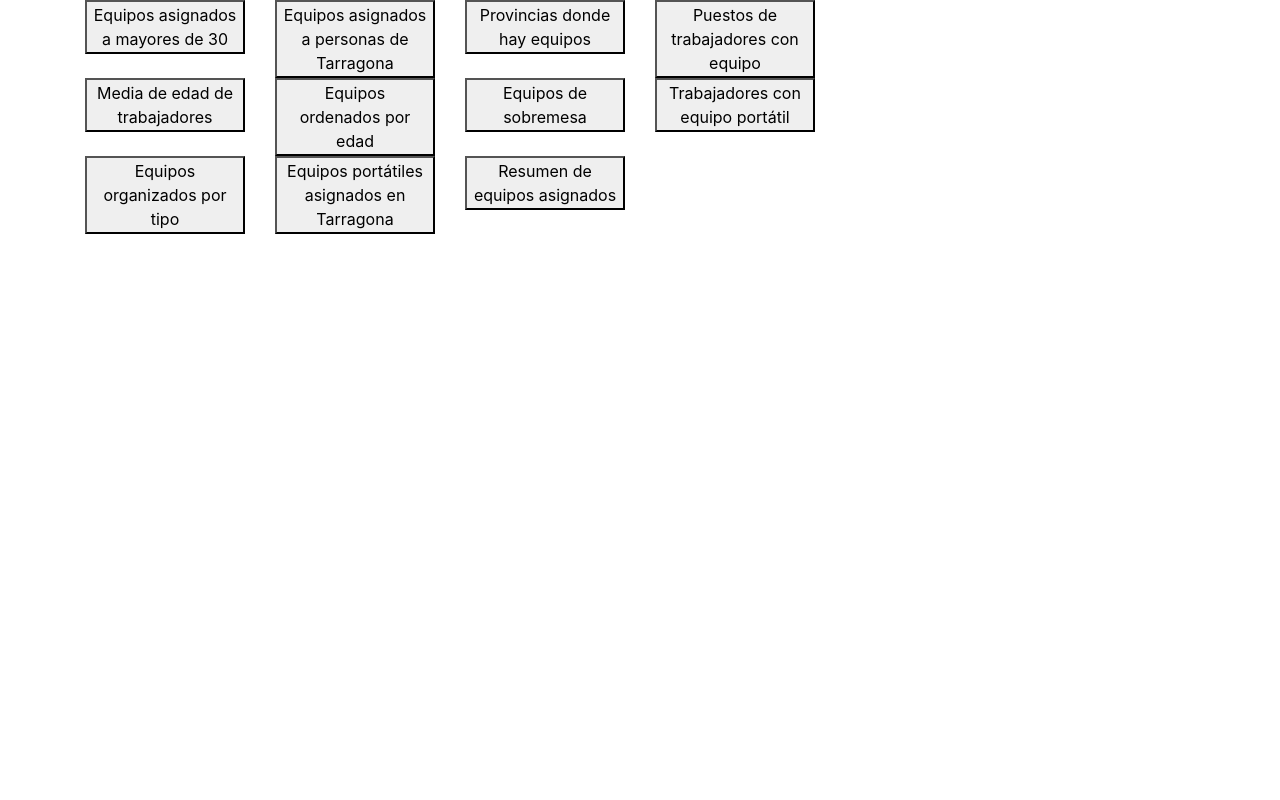
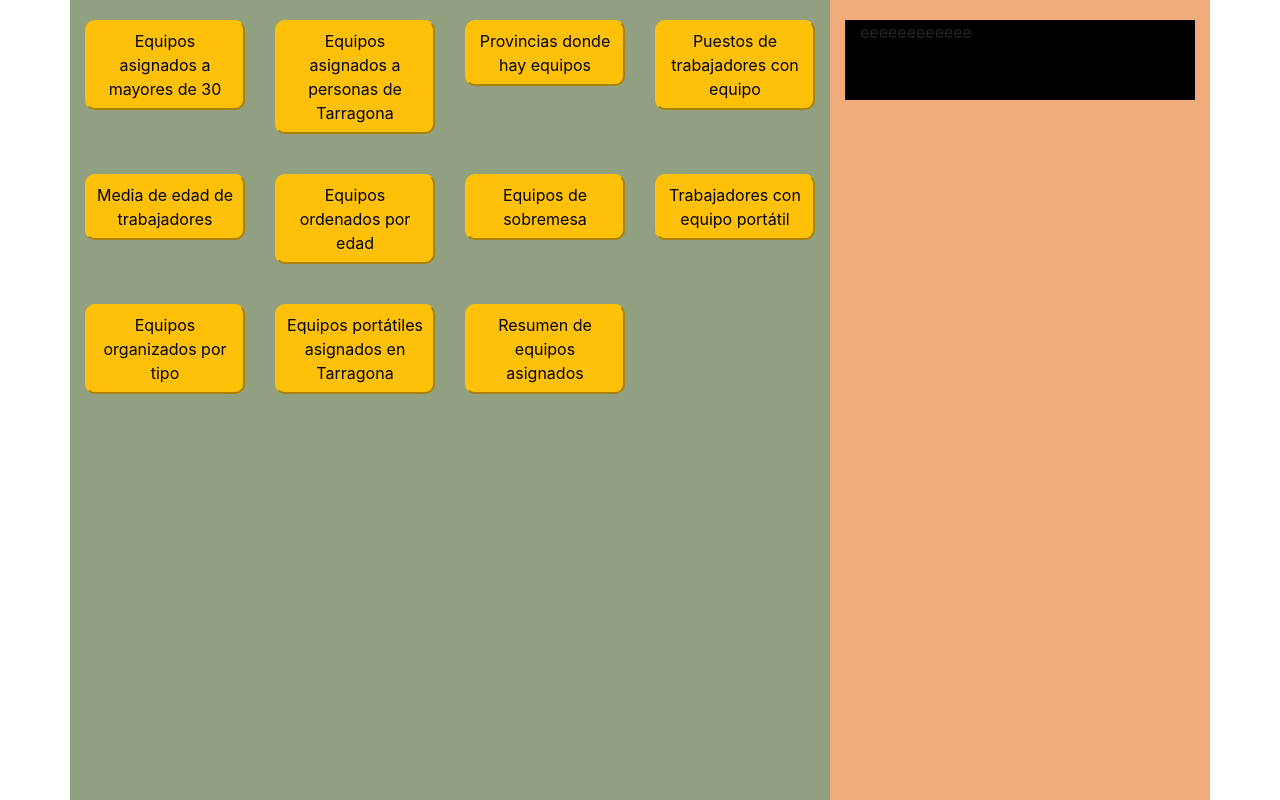
Before and after one commit to ielgstrom/C2-Ejercicio-7, a website: page index.html in a window 1280 px wide. Drawn offline with nearby package versions, Linux system fonts and the light colour scheme.

Commit message:
añadido colores, consola, scroll  y ajustes html.

```diff
--- a/index.html
+++ b/index.html
@@ -11,11 +11,12 @@
   <script src="js/scripts.js" defer></script>
   <link rel="stylesheet" href="https://cdn.jsdelivr.net/npm/bootstrap@4.6.0/dist/css/bootstrap.min.css"
     integrity="sha384-B0vP5xmATw1+K9KRQjQERJvTumQW0nPEzvF6L/Z6nronJ3oUOFUFpCjEUQouq2+l" crossorigin="anonymous" />
+  <link rel="stylesheet" href="style.css">
 </head>
 
 <body class="container">
-  <main class="contenido-principal row">
-    <section class="col-8">
+  <main class="contenido-main row">
+    <section class="contenido-principal col-8 ">
       <div class="row">
         <span class="col-md-4 col-lg-3">
           <button class="boton gt30" type="button">
@@ -74,8 +75,18 @@
         </span>
       </div>
     </section>
-    <section class="col-4">
-      <div class="consola"></div>
+    <section class="contenido-secundario col-4">
+      <div class="row">
+        <div class="col-12">
+          <scroll-container>
+            <div class="consola">
+
+              <p>eeeeeeeeeeee</p>
+
+            </div>
+          </scroll-container>
+        </div>
+      </div>
     </section>
   </main>
 </body>
--- /dev/null
+++ b/style.css
@@ -0,0 +1,44 @@
+:root {
+  --color-principal: #90a081;
+  --color-secundario: #f1ac7b;
+  --color-boton: #ffc107;
+  --color-consola: #000;
+}
+main .contenido-principal {
+  background-color: var(--color-principal);
+  height: 100vh;
+  padding-top: 20px;
+}
+main .contenido-principal span {
+  padding-bottom: 40px;
+}
+main .contenido-principal div .boton {
+  background-color: var(--color-boton);
+  border-radius: 10px;
+  border-color: var(--color-boton);
+  padding: 7px;
+}
+main .contenido-secundario {
+  background-color: var(--color-secundario);
+  height: 100vh;
+  padding-top: 20px;
+}
+main .contenido-secundario div div{
+  padding-bottom: 80vh;
+  padding-left: 15px;
+  padding-right: 15px;
+  height: 80vh;
+}
+main .contenido-secundario div .consola {
+  background-color: var(--color-consola);
+  height: 100%;
+}
+
+main .contenido-secundario scroll-container {
+  display: block;
+  width: inherit;
+  height: 80px;
+  overflow-y: scroll;
+  scroll-behavior: smooth;
+  margin: 0 auto;
+}
```
Also changed, not shown: 1 other file.
